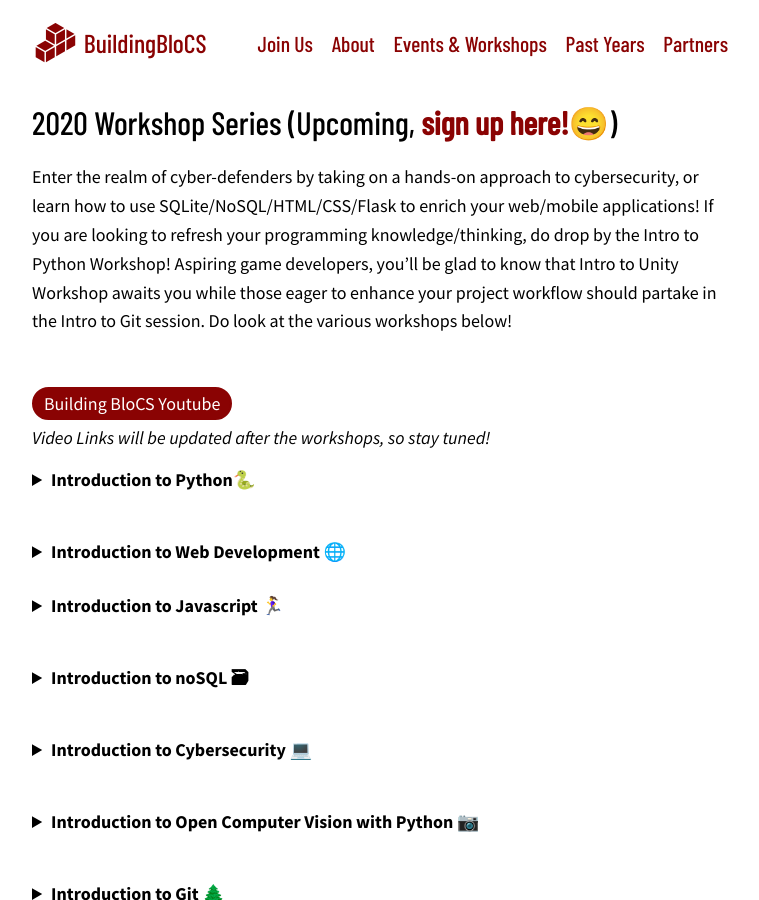
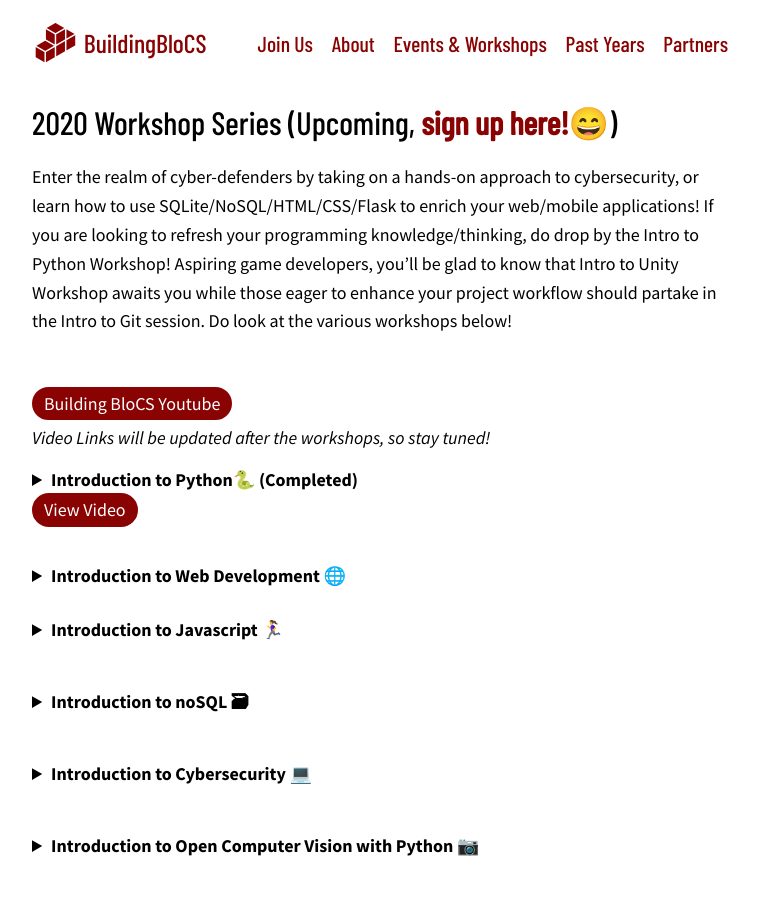
Before and after one commit to buildingblocs/2020, a Jekyll site: the page built from pre-event/workshop/index.md, in a window 1280 px wide and 900 px high. Shown: the whole window, without its empty margins (260-1019 px from the left). Built offline with Jekyll 4.4.1, drawn with Linux system fonts in a browser that asks for light colours; some web fonts are replaced; our own code applies the rules of GitHub Pages for plain Markdown files.

Commit message:
Update index.md

```diff
--- a/pre-event/workshop/index.md
+++ b/pre-event/workshop/index.md
@@ -11,7 +11,7 @@
 
 <div>
 <details>
-<summary><strong>Introduction to Python🐍</strong></summary><br>
+<summary><strong>Introduction to Python🐍 (Completed)</strong></summary><br>
 
 By the end of the workshop, participants would learn
 - the basics of python
@@ -19,7 +19,9 @@
 - create some simple programmes, (e.g. mark to grade converter/calculator)
 
 <br><br><strong>Prerequisites:</strong> Nothing much other than a desire to learn!
-</details><br><br>
+</details>
+
+<a class="btn" href="https://youtu.be/v6thpmA7w-o">View Video</a><br><br>
 
 <br><details><summary><strong>Introduction to Web Development 🌐</strong></summary><br>
 <img src="https://yogendra.me/2017/07/20/migration-mania/html-js-css.png" style="width:130px;">
```
